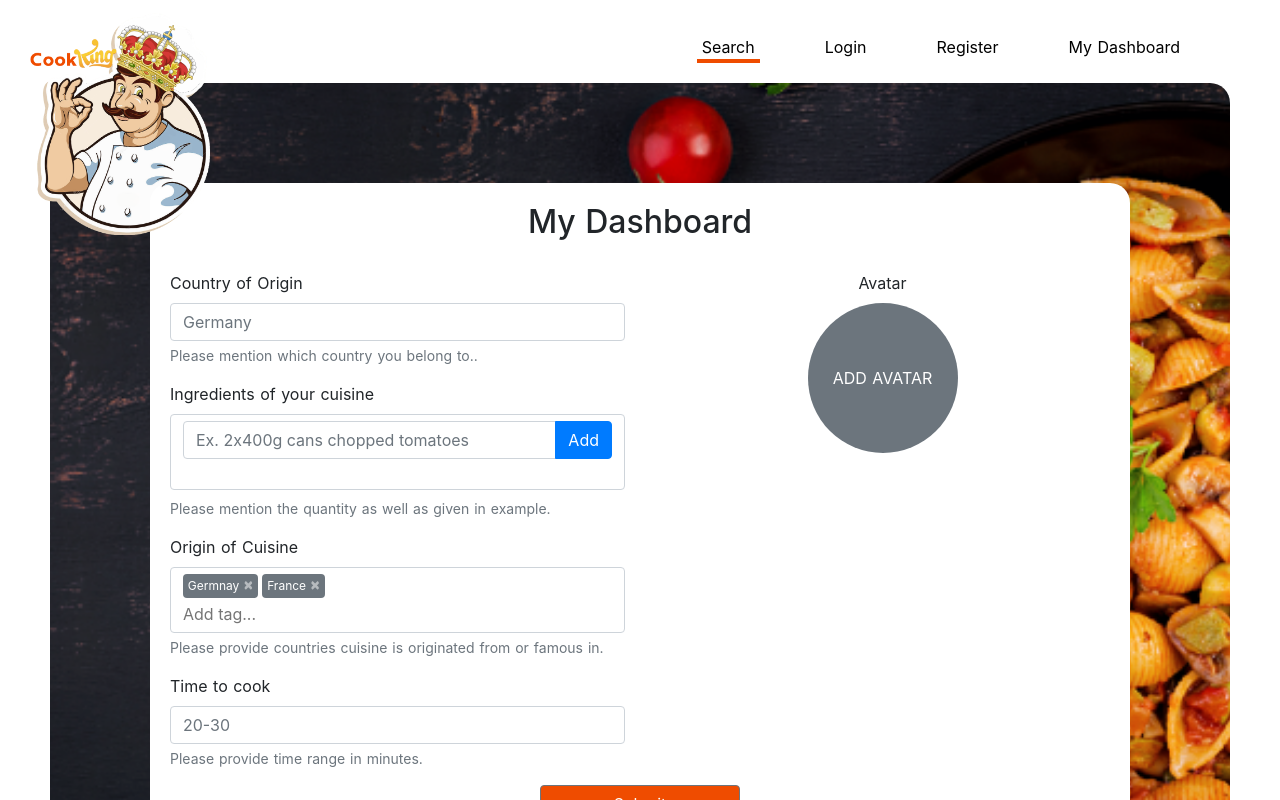
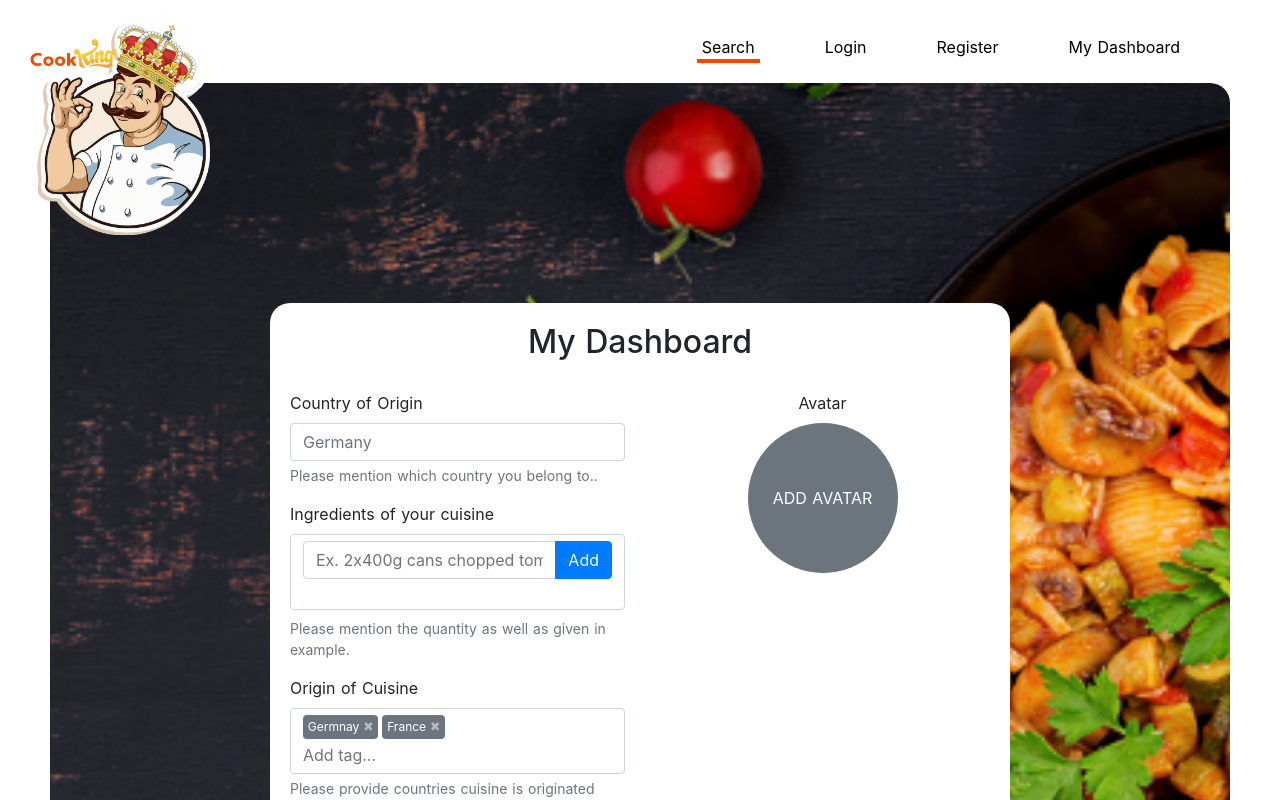
Before and after one commit to ekas/project-taads, a Nuxt app in the folder frontend/: page /dashboard in a window 1280 px wide. Shown: the top 800 px of the page. Built offline with nearby package versions, Linux system fonts and the light colour scheme.

Commit message:
fix dashboard container width

```diff
--- a/frontend/pages/dashboard.vue
+++ b/frontend/pages/dashboard.vue
@@ -150,7 +150,7 @@ export default {
   background-color: var(--white-color);
   width: 100%;
   /* height: 100%; */
-  margin: 100px;
+  margin: 220px;
 }
 
 .form {
```
